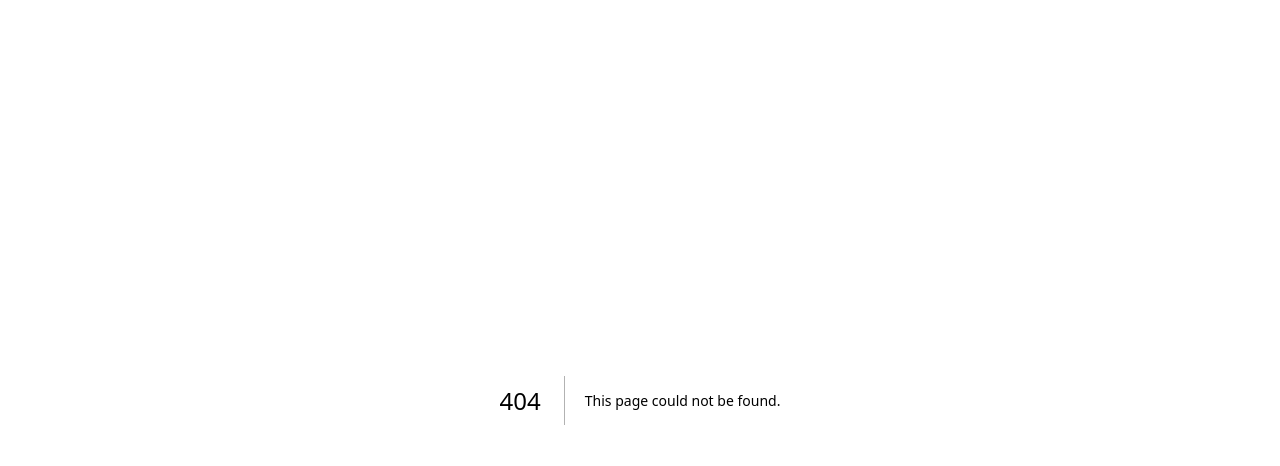
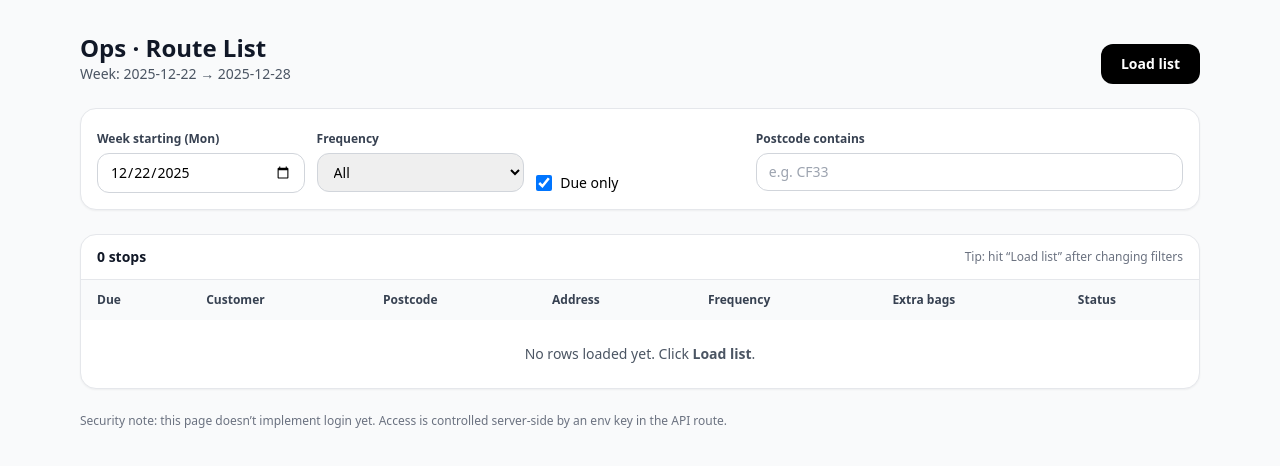
Before and after one commit to othomas555/arocwaste, a Next.js app: page /ops/routes in a window 1280 px wide. Before the commit this address had no page. Shown: the top 466 px of the page. Built offline with nearby package versions, Linux system fonts and the light colour scheme.

Commit message:
Add OpsRoutes component for route management

```diff
--- /dev/null
+++ b/pages/ops/routes.js
@@ -0,0 +1,201 @@
+import { useMemo, useState } from "react";
+
+function toISODate(d) {
+  const pad = (n) => String(n).padStart(2, "0");
+  return `${d.getFullYear()}-${pad(d.getMonth() + 1)}-${pad(d.getDate())}`;
+}
+
+function startOfISOWeekMonday(date) {
+  const d = new Date(date);
+  const day = d.getDay(); // 0=Sun..6=Sat
+  const diff = (day === 0 ? -6 : 1) - day; // move to Monday
+  d.setDate(d.getDate() + diff);
+  d.setHours(0, 0, 0, 0);
+  return d;
+}
+
+function addDays(date, days) {
+  const d = new Date(date);
+  d.setDate(d.getDate() + days);
+  return d;
+}
+
+export default function OpsRoutes() {
+  const thisMonday = useMemo(() => startOfISOWeekMonday(new Date()), []);
+  const [weekStart, setWeekStart] = useState(toISODate(thisMonday));
+  const [frequency, setFrequency] = useState("all"); // all | weekly | fortnightly | three-weekly
+  const [dueOnly, setDueOnly] = useState(true);
+  const [postcode, setPostcode] = useState("");
+  const [loading, setLoading] = useState(false);
+  const [rows, setRows] = useState([]);
+  const [error, setError] = useState("");
+
+  async function load() {
+    setLoading(true);
+    setError("");
+    try {
+      const res = await fetch("/api/ops/route-list", {
+        method: "POST",
+        headers: { "Content-Type": "application/json" },
+        body: JSON.stringify({
+          weekStart,
+          frequency,
+          dueOnly,
+          postcode: postcode.trim(),
+        }),
+      });
+
+      const data = await res.json();
+      if (!res.ok) throw new Error(data?.error || "Failed to load route list");
+      setRows(Array.isArray(data?.rows) ? data.rows : []);
+    } catch (e) {
+      setError(e.message || "Something went wrong");
+    } finally {
+      setLoading(false);
+    }
+  }
+
+  const weekStartDate = new Date(weekStart + "T00:00:00");
+  const weekEndDate = addDays(weekStartDate, 6);
+
+  return (
+    <main className="min-h-screen bg-gray-50">
+      <div className="mx-auto max-w-6xl px-4 py-8">
+        <div className="flex flex-col gap-2 sm:flex-row sm:items-end sm:justify-between">
+          <div>
+            <h1 className="text-2xl font-bold text-gray-900">Ops · Route List</h1>
+            <p className="text-sm text-gray-600">
+              Week: <span className="font-medium">{toISODate(weekStartDate)}</span> →{" "}
+              <span className="font-medium">{toISODate(weekEndDate)}</span>
+            </p>
+          </div>
+
+          <button
+            onClick={load}
+            className="inline-flex items-center justify-center rounded-xl bg-black px-5 py-2.5 text-sm font-semibold text-white hover:opacity-90 disabled:opacity-50"
+            disabled={loading}
+          >
+            {loading ? "Loading..." : "Load list"}
+          </button>
+        </div>
+
+        <div className="mt-6 rounded-2xl border border-gray-200 bg-white p-4 shadow-sm">
+          <div className="grid gap-3 sm:grid-cols-2 lg:grid-cols-5">
+            <div>
+              <label className="text-xs font-semibold text-gray-700">Week starting (Mon)</label>
+              <input
+                type="date"
+                value={weekStart}
+                onChange={(e) => setWeekStart(e.target.value)}
+                className="mt-1 w-full rounded-xl border border-gray-300 px-3 py-2 text-sm"
+              />
+            </div>
+
+            <div>
+              <label className="text-xs font-semibold text-gray-700">Frequency</label>
+              <select
+                value={frequency}
+                onChange={(e) => setFrequency(e.target.value)}
+                className="mt-1 w-full rounded-xl border border-gray-300 px-3 py-2 text-sm"
+              >
+                <option value="all">All</option>
+                <option value="weekly">Weekly</option>
+                <option value="fortnightly">Fortnightly</option>
+                <option value="three-weekly">Three-weekly</option>
+              </select>
+            </div>
+
+            <div className="flex items-end">
+              <label className="inline-flex items-center gap-2 text-sm">
+                <input
+                  type="checkbox"
+                  checked={dueOnly}
+                  onChange={(e) => setDueOnly(e.target.checked)}
+                  className="h-4 w-4 rounded border-gray-300"
+                />
+                Due only
+              </label>
+            </div>
+
+            <div className="lg:col-span-2">
+              <label className="text-xs font-semibold text-gray-700">Postcode contains</label>
+              <input
+                value={postcode}
+                onChange={(e) => setPostcode(e.target.value)}
+                placeholder="e.g. CF33"
+                className="mt-1 w-full rounded-xl border border-gray-300 px-3 py-2 text-sm"
+              />
+            </div>
+          </div>
+
+          {error ? (
+            <div className="mt-4 rounded-xl border border-red-200 bg-red-50 p-3 text-sm text-red-800">
+              {error}
+            </div>
+          ) : null}
+        </div>
+
+        <div className="mt-6 overflow-hidden rounded-2xl border border-gray-200 bg-white shadow-sm">
+          <div className="flex items-center justify-between border-b border-gray-200 px-4 py-3">
+            <div className="text-sm font-semibold text-gray-900">
+              {rows.length} {rows.length === 1 ? "stop" : "stops"}
+            </div>
+            <div className="text-xs text-gray-500">Tip: hit “Load list” after changing filters</div>
+          </div>
+
+          <div className="overflow-x-auto">
+            <table className="min-w-full text-left text-sm">
+              <thead className="bg-gray-50 text-xs font-semibold text-gray-700">
+                <tr>
+                  <th className="px-4 py-3">Due</th>
+                  <th className="px-4 py-3">Customer</th>
+                  <th className="px-4 py-3">Postcode</th>
+                  <th className="px-4 py-3">Address</th>
+                  <th className="px-4 py-3">Frequency</th>
+                  <th className="px-4 py-3">Extra bags</th>
+                  <th className="px-4 py-3">Status</th>
+                </tr>
+              </thead>
+              <tbody className="divide-y divide-gray-100">
+                {rows.map((r) => (
+                  <tr key={r.id} className="hover:bg-gray-50">
+                    <td className="px-4 py-3">
+                      {r.is_due ? (
+                        <span className="rounded-full bg-green-100 px-2 py-1 text-xs font-semibold text-green-800">
+                          DUE
+                        </span>
+                      ) : (
+                        <span className="rounded-full bg-gray-100 px-2 py-1 text-xs font-semibold text-gray-700">
+                          —
+                        </span>
+                      )}
+                    </td>
+                    <td className="px-4 py-3 font-medium text-gray-900">{r.customer_name || "—"}</td>
+                    <td className="px-4 py-3">{r.postcode || "—"}</td>
+                    <td className="px-4 py-3">{r.address || "—"}</td>
+                    <td className="px-4 py-3">{r.frequency || "—"}</td>
+                    <td className="px-4 py-3">{Number.isFinite(r.extra_bags) ? r.extra_bags : "—"}</td>
+                    <td className="px-4 py-3">{r.status || "—"}</td>
+                  </tr>
+                ))}
+
+                {rows.length === 0 ? (
+                  <tr>
+                    <td className="px-4 py-6 text-center text-sm text-gray-600" colSpan={7}>
+                      No rows loaded yet. Click <span className="font-semibold">Load list</span>.
+                    </td>
+                  </tr>
+                ) : null}
+              </tbody>
+            </table>
+          </div>
+        </div>
+
+        <div className="mt-6 text-xs text-gray-500">
+          Security note: this page doesn’t implement login yet. Access is controlled server-side by an
+          env key in the API route.
+        </div>
+      </div>
+    </main>
+  );
+}
```
